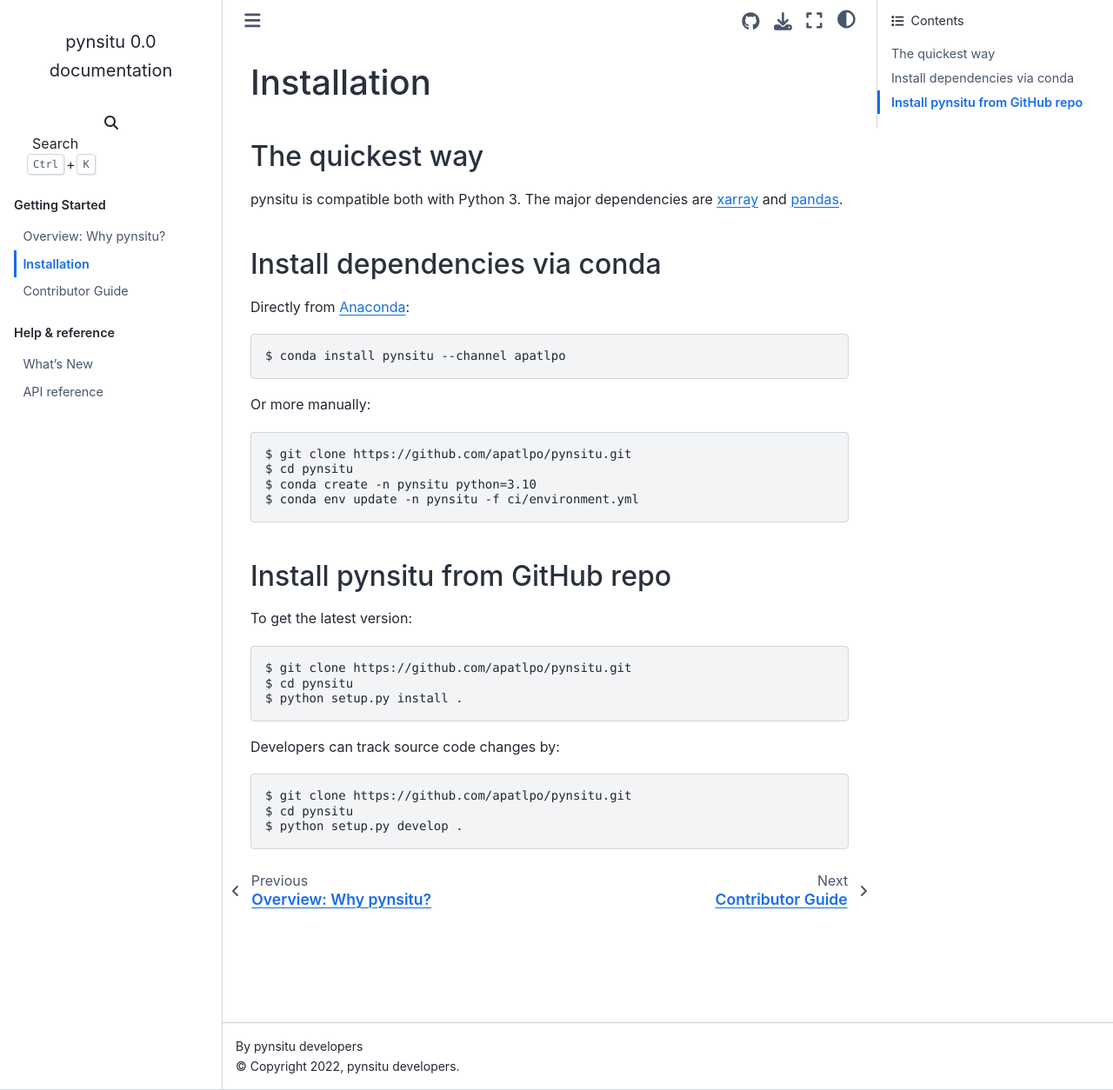
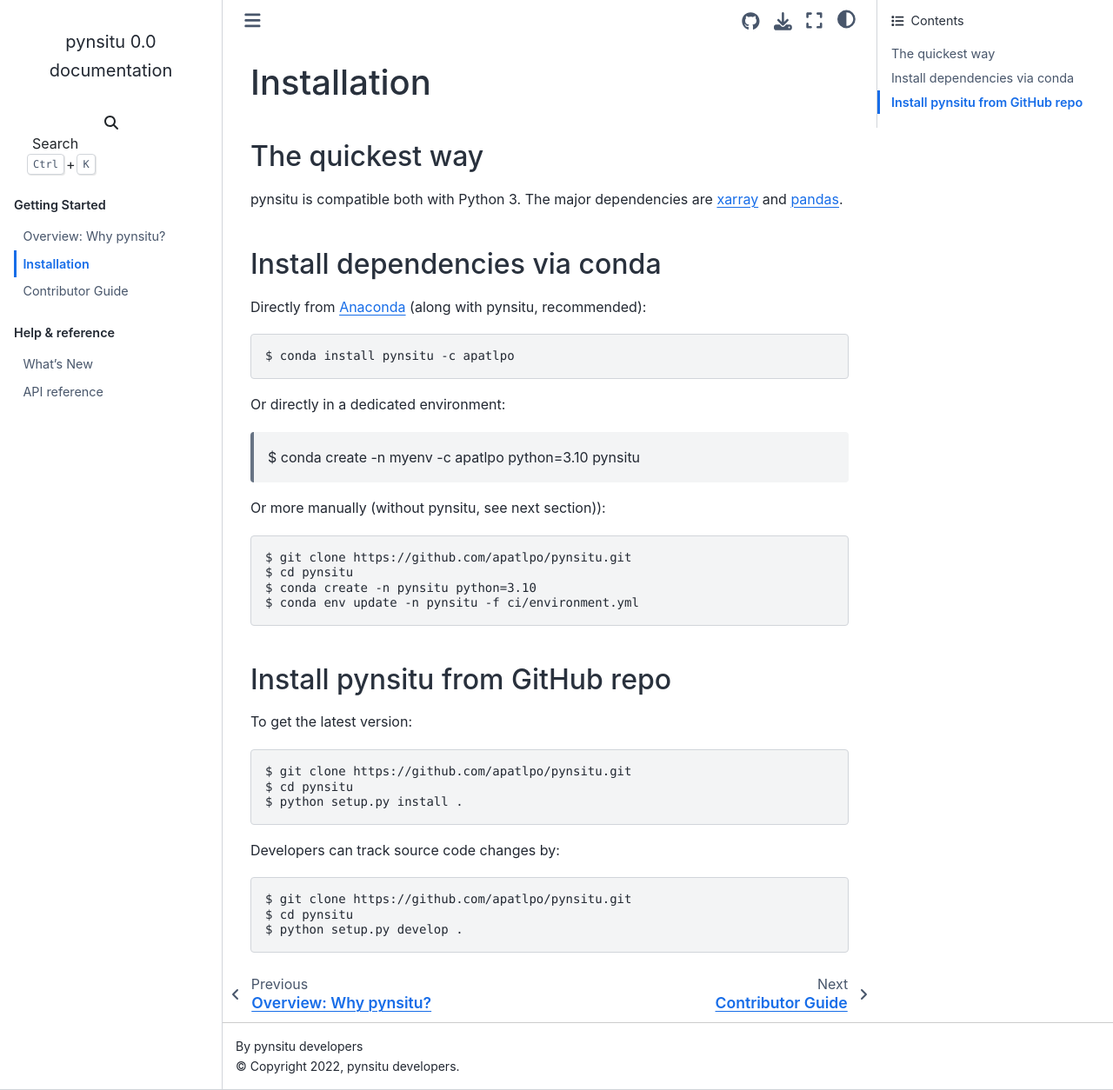
Before and after one commit to apatlpo/pynsitu, a Sphinx documentation site: the page built from doc/installation.rst, in a window 1280 px wide and 1254 px high. Shown: the whole window at 87% size. Built offline with Sphinx 7.4.7 and the Sphinx Book theme 1.1.4, drawn with Linux system fonts in a browser that asks for light colours; pages that are not in the unit, such as notebooks, are missing from menus.

Commit message:
update install instructions, adjust conda build material

```diff
--- a/doc/installation.rst
+++ b/doc/installation.rst
@@ -11,11 +11,15 @@
 Install dependencies via conda
 -----------------------------
 
-Directly from Anaconda_::
+Directly from Anaconda_ (along with pynsitu, recommended)::
 
-    $ conda install pynsitu --channel apatlpo
+    $ conda install pynsitu -c apatlpo
 
-Or more manually::
+Or directly in a dedicated environment:
+
+    $ conda create -n myenv -c apatlpo python=3.10 pynsitu
+
+Or more manually (without pynsitu, see next section))::
 
     $ git clone https://github.com/apatlpo/pynsitu.git
     $ cd pynsitu
```
Also changed, not shown: 11 other files.
